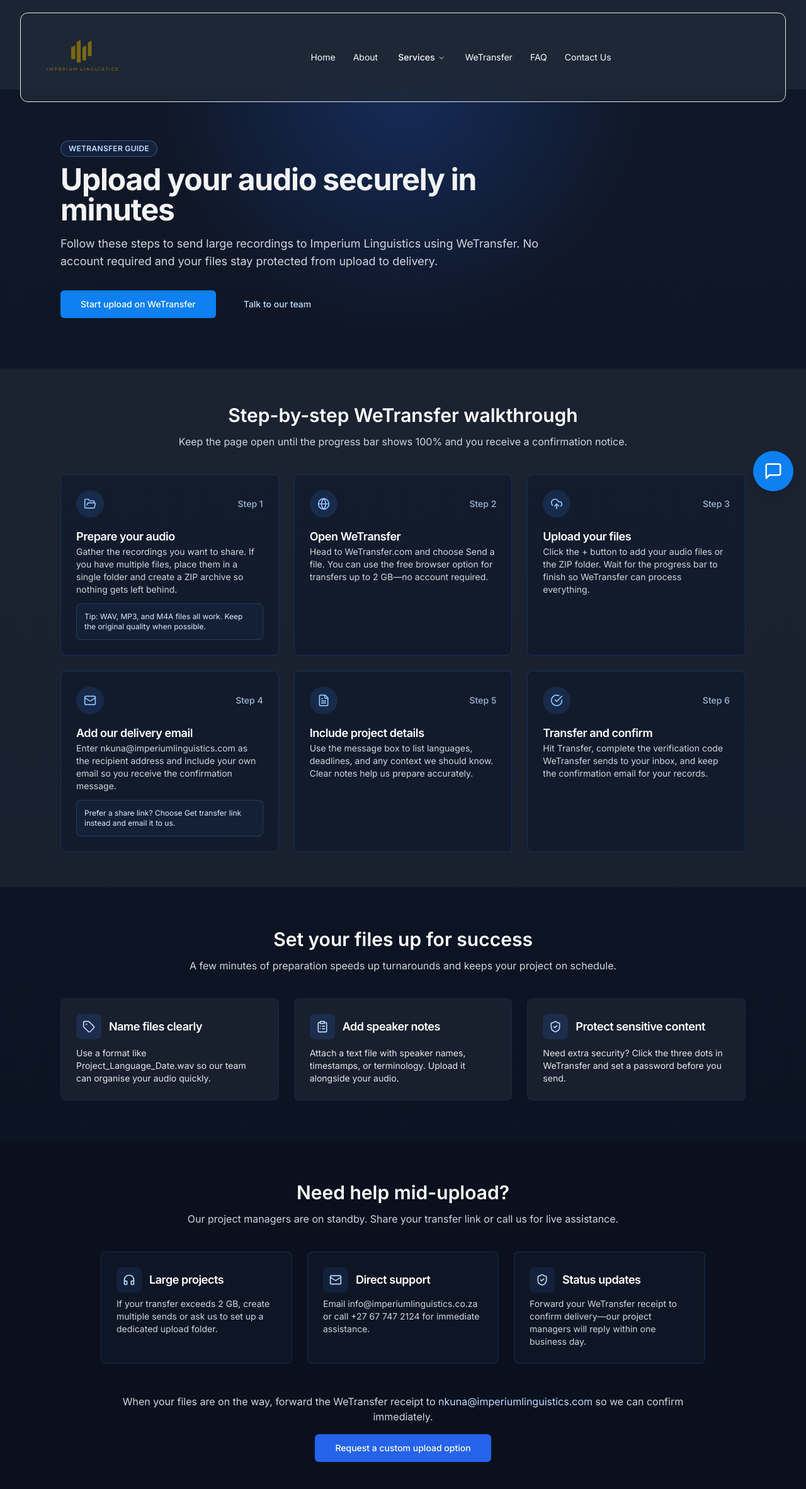
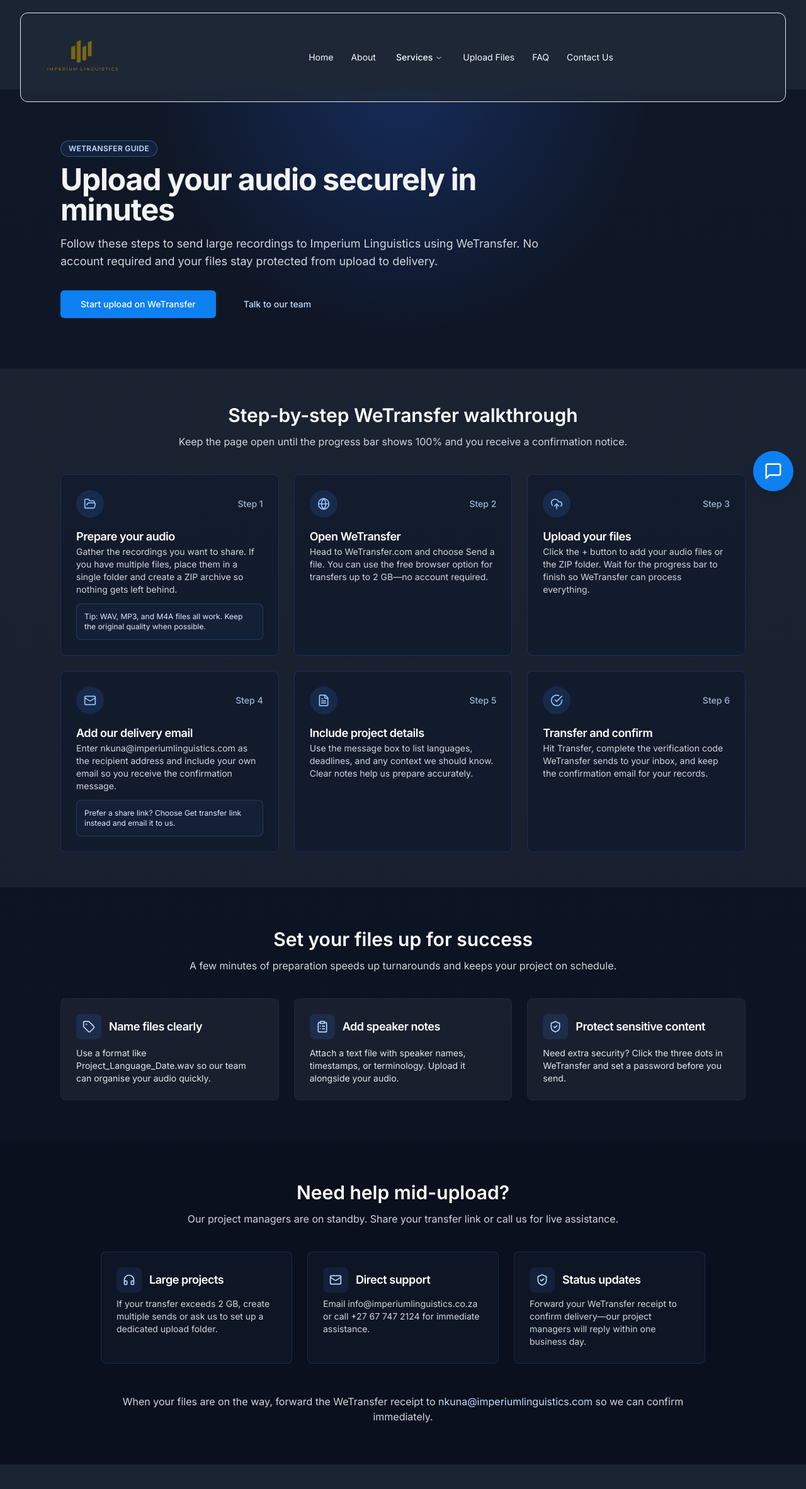
Before and after one commit to Neo-sk01/Linguistics, a Next.js app: page /we-transfer in a window 1280 px wide. Shown: the top 2364 px of the page at 63% size. After the commit the page ends 2325 px from the top, so only its background shows below. Built offline with nearby package versions, Linux system fonts and the light colour scheme.

Commit message:
removed unwanted custom upload button

```diff
--- a/app/page.tsx
+++ b/app/page.tsx
@@ -3,7 +3,6 @@
 import { ContactSection } from "@/components/layout/sections/contact";
 import { HeroSection } from "@/components/layout/sections/hero";
 import { SponsorsSection } from "@/components/layout/sections/sponsors";
-import Link from "next/link";
 
 export const metadata = {
   title: "IMPERIUM LINGUISTICS",
@@ -40,18 +39,6 @@
       <SponsorsSection />
       <AboutSection />
       <BenefitsSection />
-      <section className="container py-16 text-center">
-        <h2 className="text-3xl md:text-4xl font-bold mb-6">Have Questions?</h2>
-        <p className="text-xl text-muted-foreground mb-8 max-w-2xl mx-auto">
-          Find answers to common questions about our services, processes, and more.
-        </p>
-        <Link
-          href="/faq"
-          className="px-8 py-3 bg-blue-600 text-white rounded-md hover:bg-blue-700 transition-colors inline-block font-medium"
-        >
-          View Our FAQ
-        </Link>
-      </section>
       <ContactSection />
     </>
   );
--- a/components/layout/navbar.tsx
+++ b/components/layout/navbar.tsx
@@ -53,7 +53,7 @@
   },
   {
     href: "/we-transfer",
-    label: "WeTransfer",
+    label: "Upload Files",
   },
   {
     href: "/faq",
--- a/components/layout/sections/contact.tsx
+++ b/components/layout/sections/contact.tsx
@@ -35,7 +35,7 @@
           viewport={{ once: true }}
           className="mb-10"
         >
-          <div className="overflow-hidden rounded-lg max-w-4xl mx-auto">
+          <div className="overflow-hidden rounded-lg w-full mx-auto">
             <div className="mx-auto" style={{ maxWidth: "100%", width: "100%", height: "400px", overflow: "hidden" }}>
               <iframe
                 src="https://www.google.com/maps/embed/v1/place?q=Hazeldean+Office+Park,+Silverlakes+Rd,+Tyger+Valley,+0084&key=AIzaSyBFw0Qbyq9zTFTd-tUY6dZWTgaQzuU17R8"
--- a/components/layout/sections/transcription-services.tsx
+++ b/components/layout/sections/transcription-services.tsx
@@ -4,6 +4,7 @@
   Phone, Mail, Clock, MapPin, ChevronRight, CalendarDays, X } from "lucide-react";
 import { motion } from "framer-motion";
 import Image from "next/image";
+import Link from "next/link";
 import React, { useState } from "react";
 
 interface ServiceCategory {
@@ -426,14 +427,12 @@
             viewport={{ once: true }}
             className="flex justify-center mt-12"
           >
-            <a
-              href="https://wetransfer.com/"
-              target="_blank"
-              rel="noopener noreferrer"
+            <Link
+              href="/we-transfer"
               className="px-8 py-3 bg-blue-600 hover:bg-blue-700 text-white font-medium shadow-md hover:shadow-lg transition-all"
             >
               Get Started
-            </a>
+            </Link>
           </motion.div>
         </div>
       </section>
--- a/components/layout/sections/wetransfer-guide.tsx
+++ b/components/layout/sections/wetransfer-guide.tsx
@@ -314,11 +314,6 @@
             <p className="text-sm text-gray-300 sm:text-base">
               When your files are on the way, forward the WeTransfer receipt to <a href="mailto:nkuna@imperiumlinguistics.com" className="text-blue-200 underline-offset-2 hover:text-white hover:underline">nkuna@imperiumlinguistics.com</a> so we can confirm immediately.
             </p>
-            <Button asChild size="lg" variant="secondary" className="bg-blue-600 text-white hover:bg-blue-500">
-              <Link href="/contact">
-                Request a custom upload option
-              </Link>
-            </Button>
           </motion.div>
         </div>
       </section>
```
